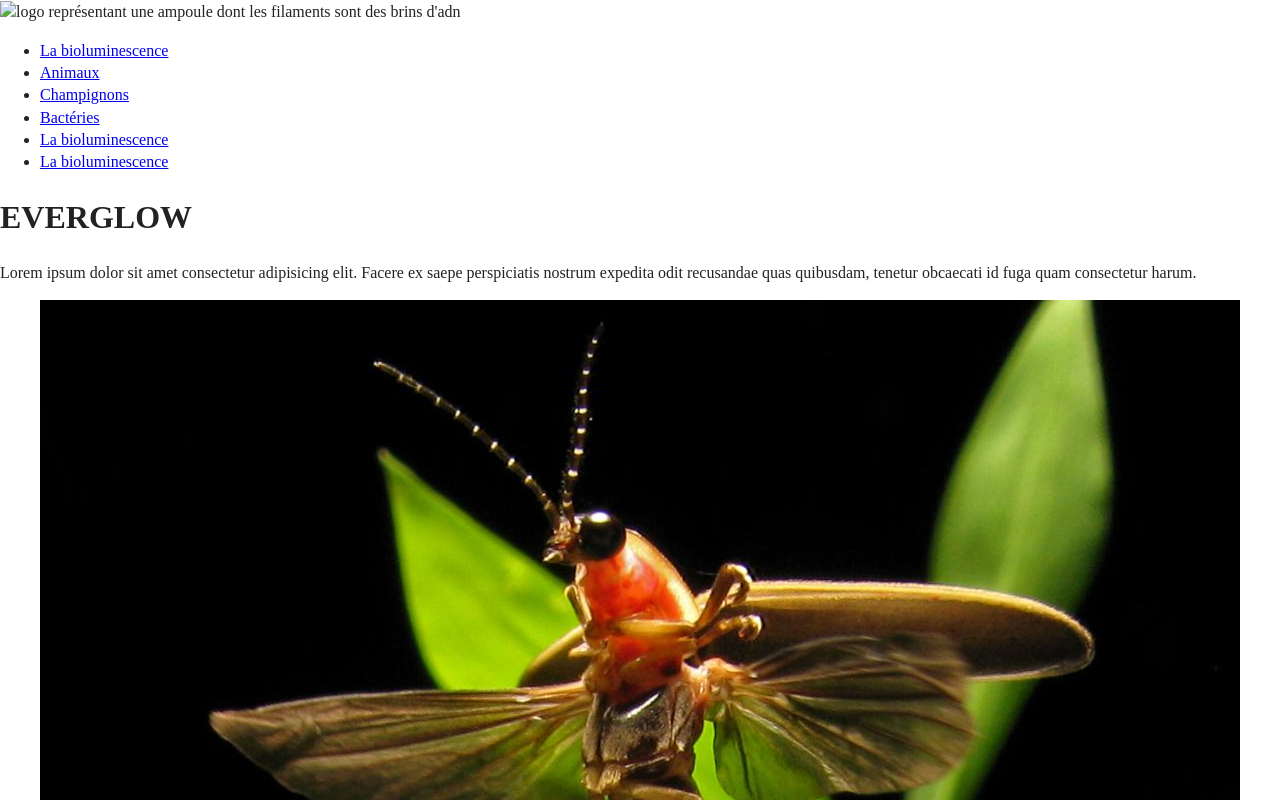
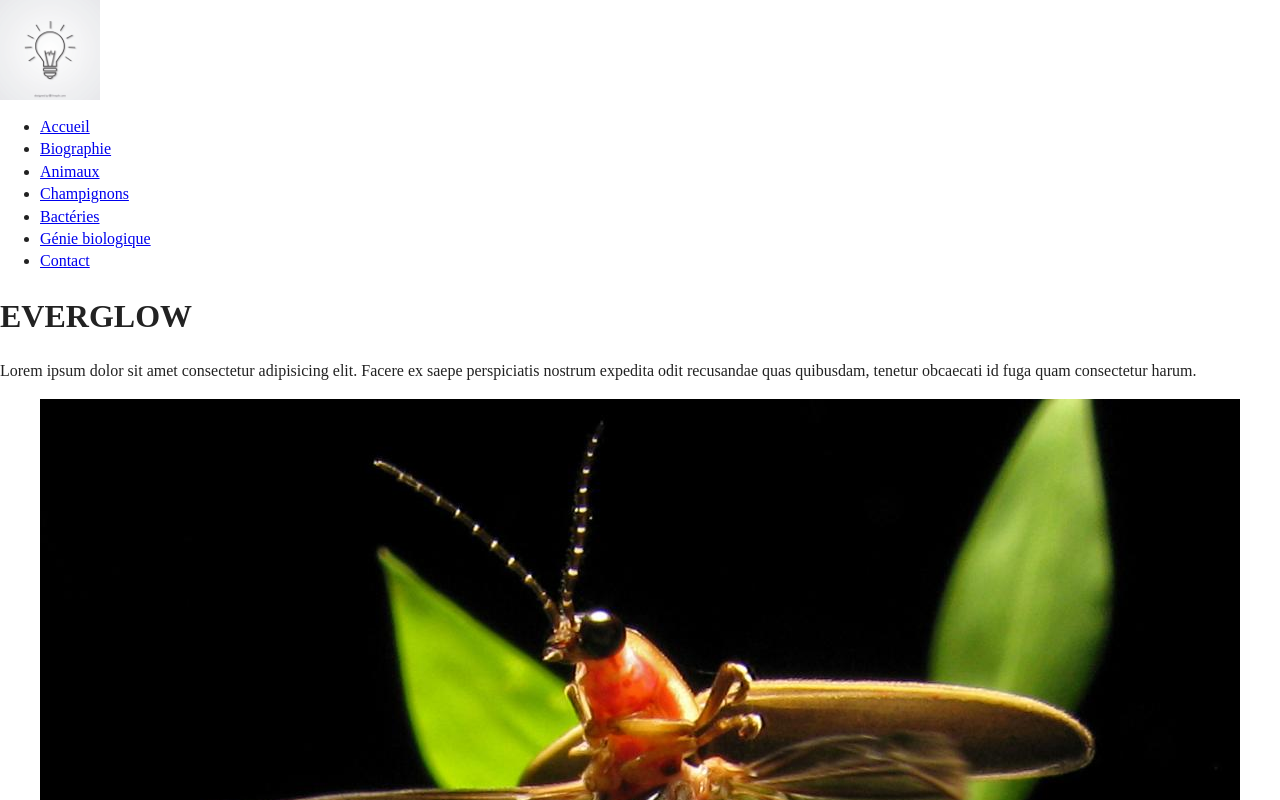
Before and after one commit to Rikoshe/EVERGLOW, a plain HTML site: page accueil.html in a window 1280 px wide. Shown: the top 800 px of the page. Drawn offline with nearby package versions, Linux system fonts and the light colour scheme.

Commit message:
envoi pour travail maison

```diff
--- a/index.html
+++ b/accueil.html
@@ -1,11 +1,11 @@
 <!doctype html>
-<html class="no-js" lang="">
+<html class="no-js" lang="fr">
 
 <head>
   <meta charset="utf-8">
   <meta http-equiv="x-ua-compatible" content="ie=edge">
-  <title></title>
-  <meta name="description" content="">
+  <title>EVERGLOW</title>
+  <meta name="description" content="Un blog pour tout savoir sur a bioluminescence">
   <meta name="viewport" content="width=device-width, initial-scale=1, shrink-to-fit=no">
 
   <link rel="manifest" href="site.webmanifest">
@@ -19,27 +19,28 @@
 <body>
   <!--~~~~~~~~~~~~~~~~~~~~~~~~~~~~~~~~~~~~~~~~~~~~~~~~~~~~~~~HEADER START~~~~~~~~~~~~~~~~~~~~~~~~~~~~~~~~~~~~~~~~~~~~~~~~~~~~~~-->
   <header>
-    <div id="main-logo">
-      <img src="" alt="logo représentant une ampoule dont les filaments sont des brins d'adn">
+    <div id="logo">
+      <img src="LightBulbIcon-01.jpg" alt="logo représentant une ampoule dont les filaments sont des brins d'adn">
     </div>
-    <nav id= main-nav>
+    <nav id= "main-nav">
       <ul>
-       <li><a href="La bioluminescence">La bioluminescence</a></li>
-       <li><a href="Animaux">Animaux</a></li>
-       <li><a href="Champignons">Champignons</a></li>
-       <li><a href="Bactéries">Bactéries</a></li>
-       <li><a href="Génie biologique">La bioluminescence</a></li>
-       <li><a href="Contact">La bioluminescence</a></li>
+       <li><a href="accueil.html">Accueil</a></li>
+       <li><a href="bio.html">Biographie</a></li>
+       <li><a href="animaux.html">Animaux</a></li>
+       <li><a href="champignons.html">Champignons</a></li>
+       <li><a href="bacteries.html">Bactéries</a></li>
+       <li><a href="genie-biologique.html">Génie biologique</a></li>
+       <li><a href="contact.html">Contact</a></li>
       </ul>
     </nav>
   </header>
   <!--~~~~~~~~~~~~~~~~~~~~~~~~~~~~~~~~~~~~~~~~~~~~~~~~~~~~~~~HEADER END~~~~~~~~~~~~~~~~~~~~~~~~~~~~~~~~~~~~~~~~~~~~~~~~~~~~~~-->
 
   <!--~~~~~~~~~~~~~~~~~~~~~~~~~~~~~~~~~~~~~~~~~~~~~~~~~~~~~~~LANDING START~~~~~~~~~~~~~~~~~~~~~~~~~~~~~~~~~~~~~~~~~~~~~~~~~~~~~~-->
-  <div class="landing-banner">
+  <section>
     <h1>EVERGLOW</h1>
     <p>Lorem ipsum dolor sit amet consectetur adipisicing elit. Facere ex saepe perspiciatis nostrum expedita odit recusandae quas quibusdam, tenetur obcaecati id fuga quam consectetur harum.</p>
-  </div>
+  </section>
   <!--~~~~~~~~~~~~~~~~~~~~~~~~~~~~~~~~~~~~~~~~~~~~~~~~~~~~~~~LANDING END~~~~~~~~~~~~~~~~~~~~~~~~~~~~~~~~~~~~~~~~~~~~~~~~~~~~~~-->
 
   <!--~~~~~~~~~~~~~~~~~~~~~~~~~~~~~~~~~~~~~~~~~~~~~~~~~~~~~~~CONTENT START~~~~~~~~~~~~~~~~~~~~~~~~~~~~~~~~~~~~~~~~~~~~~~~~~~~~~~-->
@@ -82,16 +83,16 @@
   <!--~~~~~~~~~~~~~~~~~~~~~~~~~~~~~~~~~~~~~~~~~~~~~~~~~~~~~~~FOOTER START~~~~~~~~~~~~~~~~~~~~~~~~~~~~~~~~~~~~~~~~~~~~~~~~~~~~~~-->
  <footer>
   <div>
-    <h3>EN SAVOIR PLUS</h3>
+    <h2>EN SAVOIR PLUS</h2>
     <nav id= sources>
       <ul>
         <li><a href="https://www.scienceinschool.org/fr/content/la-lumi%C3%A8re-vivante-chimie-de-la-bioluminescence">scienceinschool.org</a></li>
         <li><a href="https://www.futura-sciences.com/planete/actualites/botanique-champignons-luminescents-hallucinants-31444/">futura-sciences.com</a></li>
         <li><a href="https://bionique.artbite.fr/Champignons-lumineux.html">bionique.artbite.fr</a></li>
         <li><a href="https://www.sciencesetavenir.fr/nature-environnement/des-plantes-bioluminescentes-pour-eclairer-les-villes_37626">sciencesetavenir.fr</a></li>
-    <p>Tous droits réservés à votre lumière.</p>
       </ul>
     </nav>
+    <p>Tous droits réservés à votre lumière.</p>
   </div>
  </footer>
  <!--~~~~~~~~~~~~~~~~~~~~~~~~~~~~~~~~~~~~~~~~~~~~~~~~~~~~~~~FOOTER END~~~~~~~~~~~~~~~~~~~~~~~~~~~~~~~~~~~~~~~~~~~~~~~~~~~~~~-->
--- a/css/main.css
+++ b/css/main.css
@@ -16,6 +16,11 @@ html {
     line-height: 1.4;
 }
 
+#logo img{
+    position: relative;
+    width: 100px;
+
+}
 /*
  * Remove text-shadow in selection highlight:
  * https://twitter.com/miketaylr/status/12228805301
```
Also changed, not shown: animaux.html (+8 -7 lines), bacteries.html (+8 -7 lines), bio.html (renamed from genie biologique.html, +9 -8 lines), champignons.html (+8 -7 lines), contact.html (+14 -11 lines), genie-biologique.html (renamed from bioluminescence.html, +9 -8 lines), LightBulbIcon-01.jpg (added).
